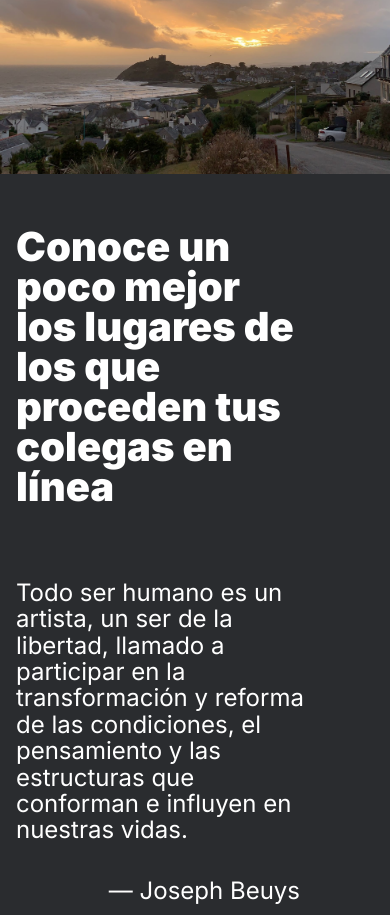
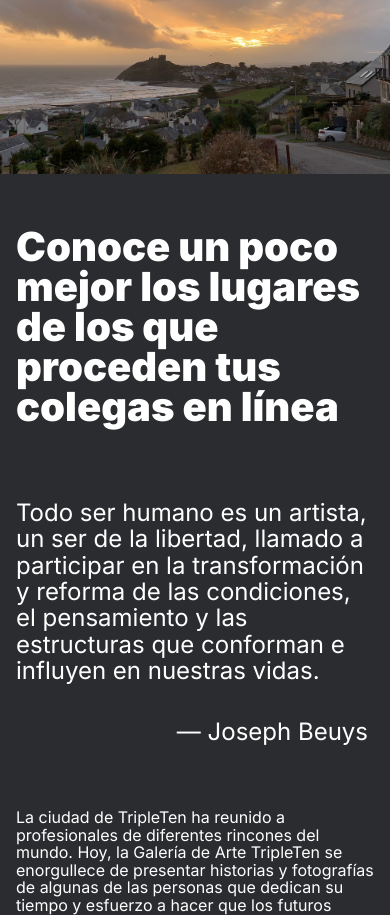
Before and after one commit to HomarHurtado/web_project_homeland, a plain HTML site: page index.html in a window 390 px wide. Shown: the part 380-1295 px from the top of the page. Drawn offline with Linux system fonts and the light colour scheme.

Commit message:
Arreglar estilos de título y subtítulo

```diff
--- a/blocks/main.css
+++ b/blocks/main.css
@@ -40,7 +40,7 @@
 
 @media screen and (min-width: 320px) and (max-width: 768px) {
   .main {
-    max-width: 290px;
+    max-width: 720px;
     margin: 16px;
   }
 
```
